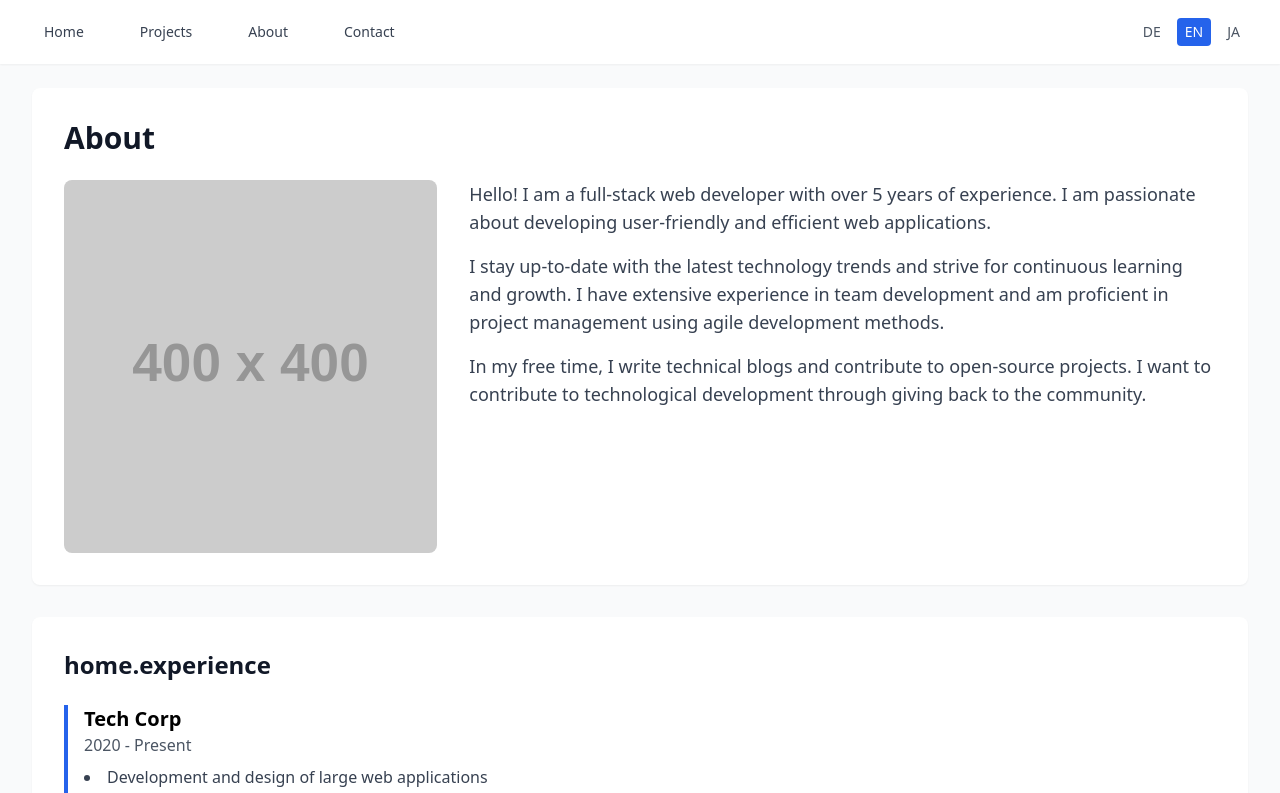
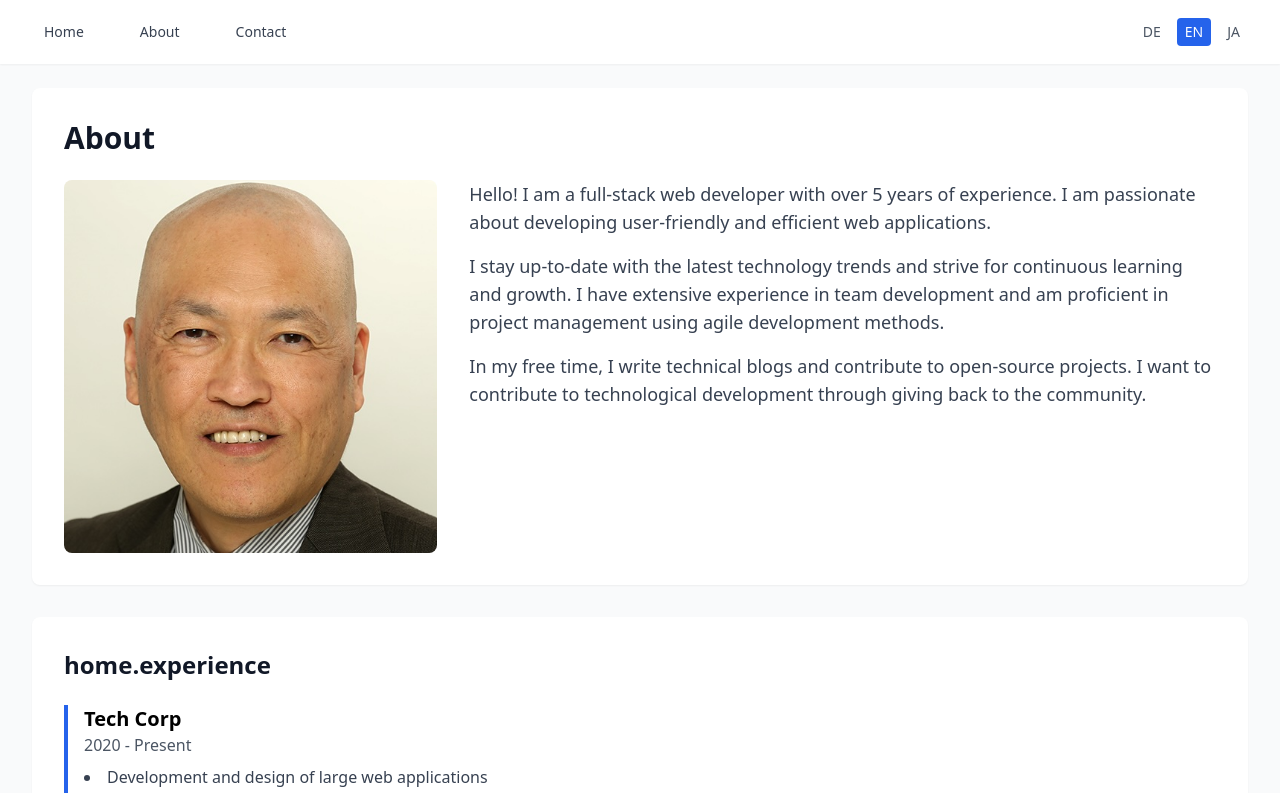
Before and after one commit to Tobeadragon/portfolio_page, a Nuxt app: page /about in a window 1280 px wide. Shown: the top 793 px of the page. Built offline with nearby package versions, Linux system fonts and the light colour scheme.

Commit message:
fix: Nuxtの依存関係を更新し、開発サーバーの問題を修正

```diff
--- a/components/TheHeader.vue
+++ b/components/TheHeader.vue
@@ -41,7 +41,6 @@ const { t, language, setLanguage } = useLanguage()
 
 const links = [
   { to: '/', text: 'nav.home' },
-  { to: '/projects', text: 'nav.projects' },
   { to: '/about', text: 'nav.about' },
   { to: '/contact', text: 'nav.contact' }
 ]
--- a/composables/useLanguage.ts
+++ b/composables/useLanguage.ts
@@ -13,7 +13,7 @@ export const useLanguage = () => {
         contact: 'Kontakt'
       },
       home: {
-        title: 'Web-Entwickler Portfolio',
+        title: 'Tatsuya Yamashita',
         subtitle: 'Als Full-Stack-Entwickler biete ich innovative Lösungen',
         contactButton: 'Kontaktieren Sie mich',
         viewProjectsButton: 'Projekte ansehen',
@@ -100,7 +100,7 @@ export const useLanguage = () => {
         contact: 'Contact'
       },
       home: {
-        title: 'Web Developer Portfolio',
+        title: 'Tatsuya Yamashita',
         subtitle: 'Providing innovative solutions as a full-stack developer',
         contactButton: 'Contact Me',
         viewProjectsButton: 'View Projects',
@@ -187,7 +187,7 @@ export const useLanguage = () => {
         contact: 'お問い合わせ'
       },
       home: {
-        title: 'Web開発者ポートフォリオ',
+        title: 'Tatsuya Yamashita',
         subtitle: 'フルスタック開発者として革新的なソリューションを提供',
         contactButton: 'お問い合わせ',
         viewProjectsButton: 'プロジェクトを見る',
--- a/nuxt.config.ts
+++ b/nuxt.config.ts
@@ -4,11 +4,11 @@ export default defineNuxtConfig({
   modules: ['@nuxtjs/tailwindcss'],
   app: {
     head: {
-      title: 'Web Developer Portfolio',
+      title: 'Tatsuya Yamashita',
       meta: [
         { charset: 'utf-8' },
         { name: 'viewport', content: 'width=device-width, initial-scale=1' },
-        { name: 'description', content: 'Web Developer Portfolio' }
+        { name: 'description', content: 'Tatsuya Yamashita - Full-stack Developer' }
       ],
       link: [
         { rel: 'icon', type: 'image/x-icon', href: '/favicon.ico' }
--- a/package.json
+++ b/package.json
@@ -10,6 +10,7 @@
     "postinstall": "nuxt prepare"
   },
   "dependencies": {
+    "@nuxt/devtools": "^2.4.1",
     "nuxt": "^3.17.4",
     "vue": "^3.5.14",
     "vue-router": "^4.5.1"
--- a/pages/about.vue
+++ b/pages/about.vue
@@ -4,11 +4,22 @@
       <h1 class="text-3xl font-bold text-gray-900 mb-6">{{ t('nav.about') }}</h1>
       <div class="flex flex-col md:flex-row gap-8">
         <div class="md:w-1/3">
-          <img
-            src="https://via.placeholder.com/400x400"
-            alt="Profile"
-            class="rounded-lg w-full"
-          />
+          <div class="rounded-lg w-full aspect-square bg-gray-200 flex items-center justify-center overflow-hidden">
+            <img
+              src="/images/profile.jpg"
+              :alt="t('home.profile.name')"
+              class="w-full h-full object-cover"
+              @error="$event.target.style.display = 'none'"
+            />
+            <svg
+              v-if="false"
+              class="w-24 h-24 text-gray-400"
+              fill="currentColor"
+              viewBox="0 0 24 24"
+            >
+              <path d="M12 12c2.21 0 4-1.79 4-4s-1.79-4-4-4-4 1.79-4 4 1.79 4 4 4zm0 2c-2.67 0-8 1.34-8 4v2h16v-2c0-2.66-5.33-4-8-4z" />
+            </svg>
+          </div>
         </div>
         <div class="md:w-2/3">
           <p class="text-lg text-gray-700 mb-4">{{ t('about.intro.p1') }}</p>
--- a/pages/index.vue
+++ b/pages/index.vue
@@ -27,13 +27,22 @@
           <!-- 右側：プロフィール写真とポップアップ -->
           <div class="md:w-1/3 relative group">
             <div class="relative">
-              <div class="w-64 h-64 mx-auto overflow-hidden rounded-full ring-4 ring-white hover:ring-blue-600 transition-all shadow-lg bg-gray-100">
+              <div class="w-64 h-64 mx-auto overflow-hidden rounded-full ring-4 ring-white hover:ring-blue-600 transition-all shadow-lg">
                 <img
-                  :src="'/images/profile.jpg'"
+                  src="/images/profile.jpg"
                   :alt="t('home.profile.name')"
                   class="w-full h-full object-cover"
                   @error="$event.target.style.display = 'none'"
                 />
+                <div v-if="false" class="w-full h-full bg-gray-200 flex items-center justify-center">
+                  <svg
+                    class="w-24 h-24 text-gray-400"
+                    fill="currentColor"
+                    viewBox="0 0 24 24"
+                  >
+                    <path d="M12 12c2.21 0 4-1.79 4-4s-1.79-4-4-4-4 1.79-4 4 1.79 4 4 4zm0 2c-2.67 0-8 1.34-8 4v2h16v-2c0-2.66-5.33-4-8-4z" />
+                  </svg>
+                </div>
               </div>
               <!-- ホバー時のポップアップ -->
               <div class="absolute left-1/2 transform -translate-x-1/2 bottom-0 translate-y-1/2 w-5/6 py-4 px-6 bg-white rounded-lg shadow-xl opacity-0 group-hover:opacity-100 transition-all">
```
Also changed, not shown: public/images/profile.jpg (added), 1 other file (tests, documents, lock files or other folders).
